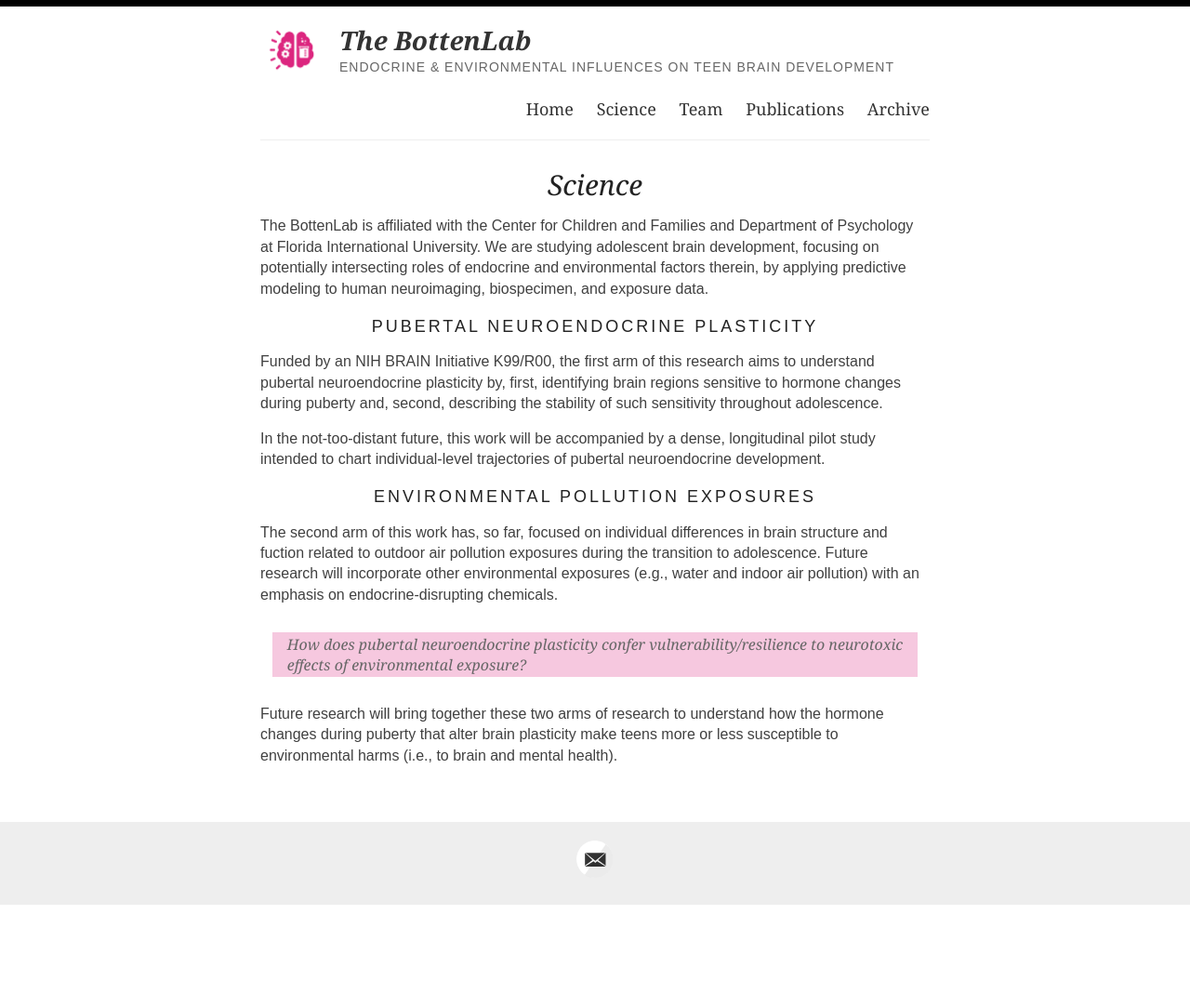
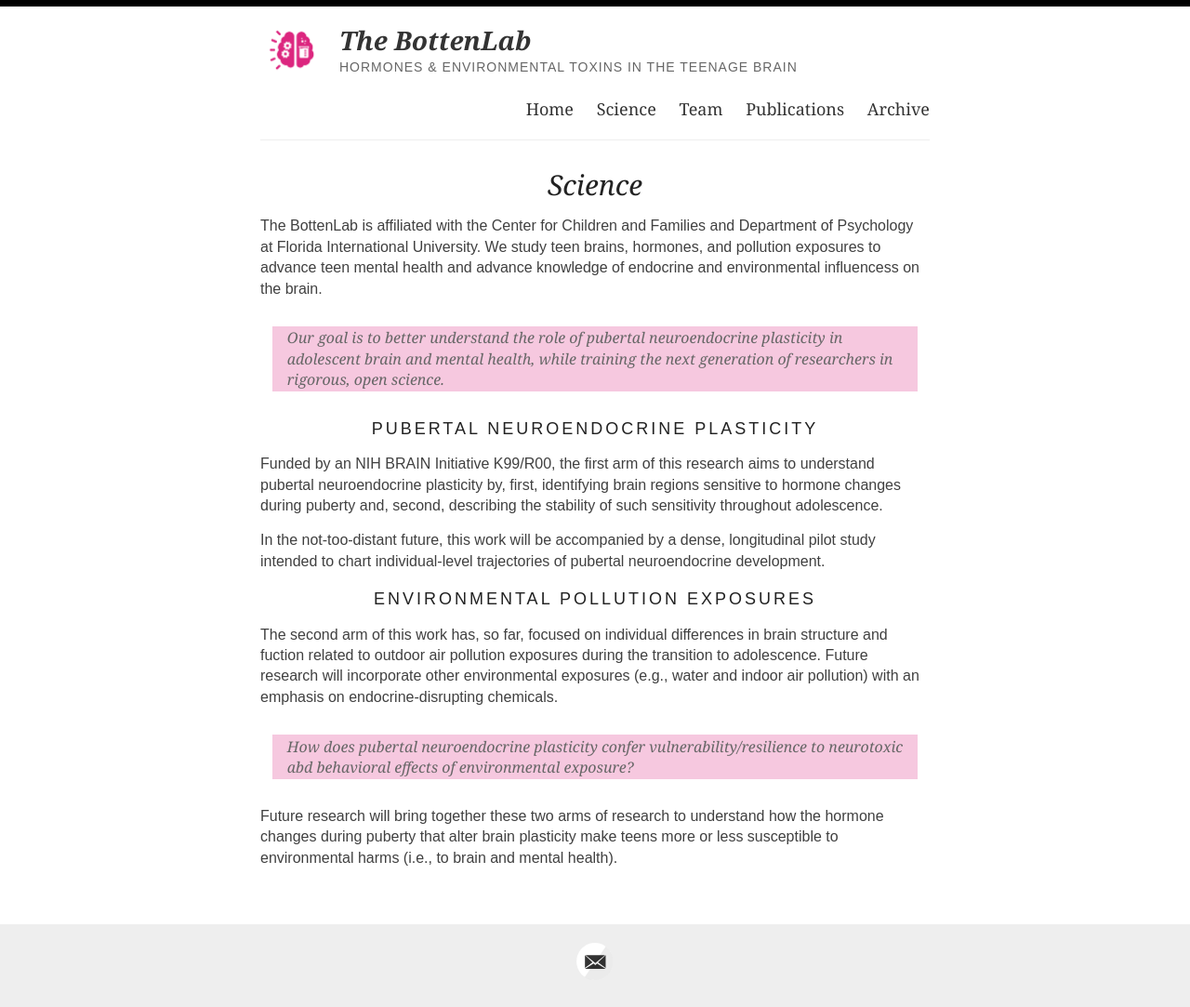
Before and after one commit to Bottenlab/bottenlab.github.io, a Jekyll site: the page built from _pages/science.md, in a window 1280 px wide. Shown: the whole page at 93% size. Built offline with Jekyll 4.4.1, drawn with Linux system fonts in a browser that asks for light colours; some web fonts are replaced; before the commit the page ends 973 px from its top, so only the background shows below that.

```diff
--- a/_config.yml
+++ b/_config.yml
@@ -9,7 +9,7 @@ name: The BottenLab
 author: Katie Bottenhorn
 
 # Short bio or description (displayed in the header)
-description: Endocrine & environmental influences on teen brain development
+description: Hormones & environmental toxins in the teenage brain
 
 # URL of your avatar or profile pic (you could use your GitHub profile pic)
 avatar: /images/bottenlab_logo5.png
--- a/_pages/science.md
+++ b/_pages/science.md
@@ -4,11 +4,8 @@ title: Science
 permalink: /science/
 ---
 
-The BottenLab is affiliated with the Center for Children and Families and Department of Psychology at
-Florida International University.
-We are studying adolescent brain development, focusing on potentially intersecting roles of
-endocrine and environmental factors therein, by applying predictive modeling to human neuroimaging,
-biospecimen, and exposure data.
+The BottenLab is affiliated with the Center for Children and Families and Department of Psychology at Florida International University. We study teen brains, hormones, and pollution exposures to advance teen mental health and advance knowledge of endocrine and environmental influencess on the brain.
+<blockquote>Our goal is to better understand the role of pubertal neuroendocrine plasticity in adolescent brain and mental health, while training the next generation of researchers in rigorous, open science. </blockquote>
 
 ## Pubertal neuroendocrine plasticity
 
@@ -26,7 +23,7 @@ related to outdoor air pollution exposures during the transition to adolescence.
 incorporate other environmental exposures (e.g., water and indoor air pollution) with an emphasis on
 endocrine-disrupting chemicals.
 
-<blockquote>How does pubertal neuroendocrine plasticity confer vulnerability/resilience to neurotoxic effects of environmental exposure?</blockquote>
+<blockquote>How does pubertal neuroendocrine plasticity confer vulnerability/resilience to neurotoxic abd behavioral effects of environmental exposure?</blockquote>
 
 Future research will bring together these two arms of research to understand how the hormone changes during
 puberty that alter brain plasticity make teens more or less susceptible to environmental harms (i.e., to
```
Also changed, not shown: _pages/pubs.md (+4 -3 lines), _posts/2025-09-15-grad-student-recruitment.md (added, +14 -0 lines).
